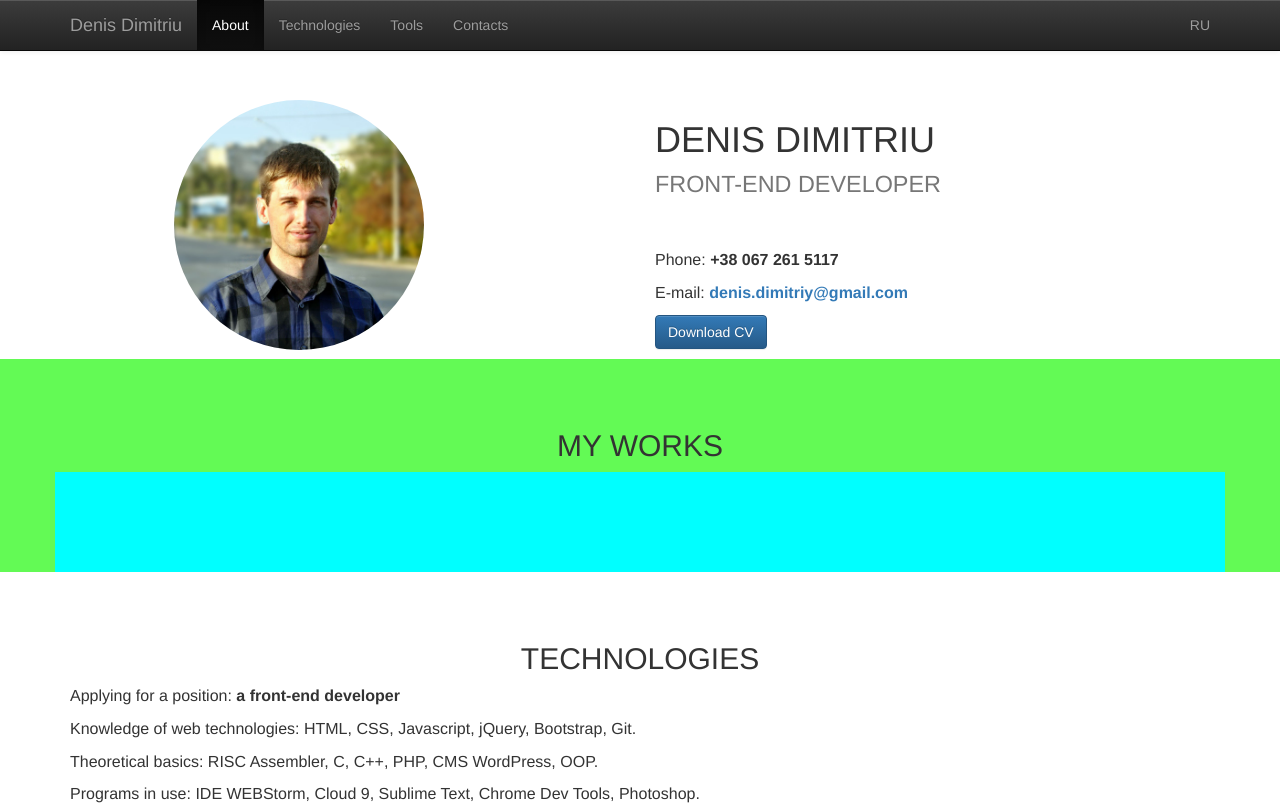
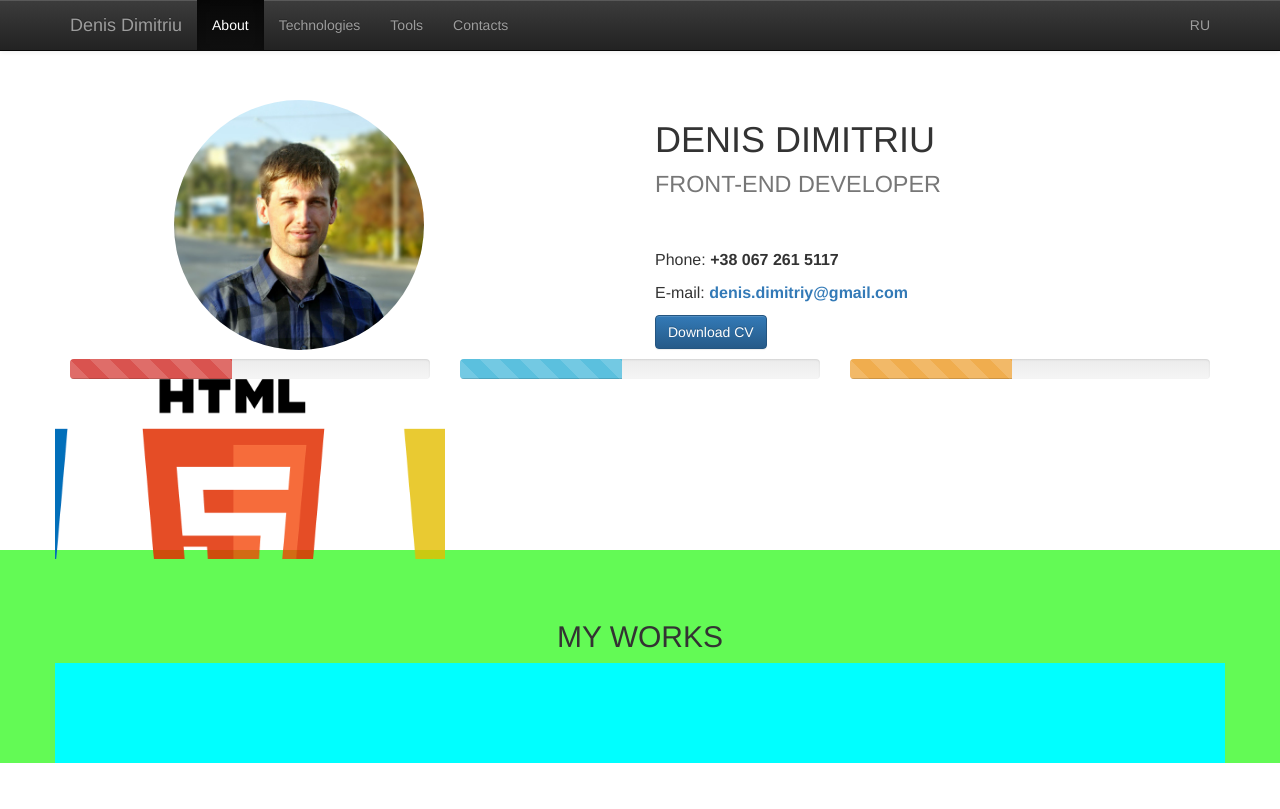
Before and after one commit to DenisDimitriy/CV, a plain HTML site: page index.html in a window 1280 px wide. Shown: the top 809 px of the page. Drawn offline with Linux system fonts and the light colour scheme.

Commit message:
add skills

```diff
--- a/assets/css/style.css
+++ b/assets/css/style.css
@@ -23,6 +23,10 @@ section {
 
 /*ABOUT*/
 
+.about {
+    height: 500px;
+}
+
 .about .avatar {
     display: inline-block;
     height: 220px;
@@ -30,6 +34,13 @@ section {
 
 .about .adress {
     margin-top: 50px;
+}
+
+.about .block-skill {
+    height: 200px;
+    background-image: url(../img/web3.png);
+    background-size: 200%;
+    background-position: 50px 0;
 }
 
 /*WORKS*/
--- a/index.html
+++ b/index.html
@@ -60,6 +60,7 @@
         <!-- About -->
         <section class="about">
             <div class="container">
+                <!--row-->
                 <div class="row">
                     <div class="text-center col-xs-12 col-sm-offset-1 col-sm-4 col-md-offset-1 col-md-4 col-lg-offset-1 col-lg-3 ">
                         <img class="avatar img-circle img-responsive" src="./assets/img/avatar.jpg" alt="avatar">
@@ -87,6 +88,34 @@
                         </div>
                     </div>
                 </div>
+                <!--/row-->
+                <!--row-->
+                <div class="row">
+                    <div class="block-skill html col-xs-12 col-sm-4 col-md-4 col-lg-4">
+                        <div class="progress progress-striped active">
+                            <div class="progress-bar progress-bar-danger" role="progressbar" aria-valuenow="45" aria-valuemin="0" aria-valuemax="100"
+                                style="width: 45%">
+                            </div>
+                        </div>
+                    </div>
+                    <div class="css col-xs-12 col-sm-4 col-md-4 col-lg-4">
+                        <div class="progress progress-striped active">
+                            <div class="progress-bar progress-bar-info" role="progressbar" aria-valuenow="45" aria-valuemin="0" aria-valuemax="100"
+                                style="width: 45%">
+                                <span class="sr-only">45% Complete</span>
+                            </div>
+                        </div>
+                    </div>
+                    <div class="js col-xs-12 col-sm-4 col-md-4 col-lg-4">
+                        <div class="progress progress-striped active">
+                            <div class="progress-bar progress-bar-warning" role="progressbar" aria-valuenow="45" aria-valuemin="0" aria-valuemax="100"
+                                style="width: 45%">
+                                <span class="sr-only">45% Complete</span>
+                            </div>
+                        </div>
+                    </div>
+                </div>
+                <!--/row-->
             </div>
         </section>
         <!-- /About -->
```
Also changed, not shown: assets/img/web3.png (added).
